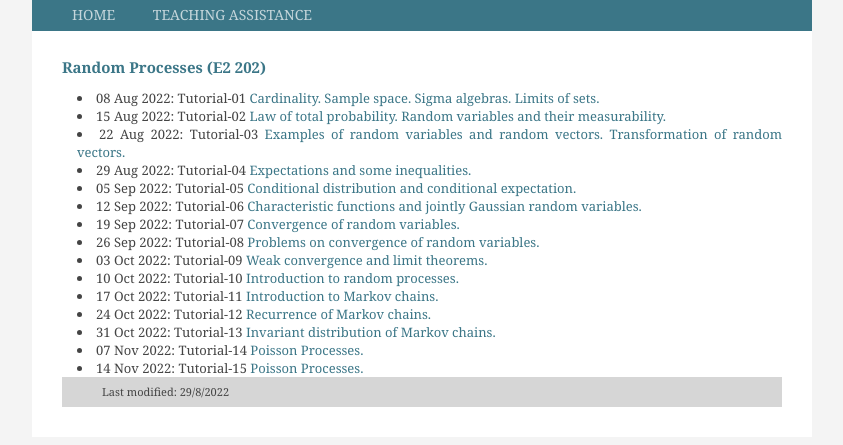
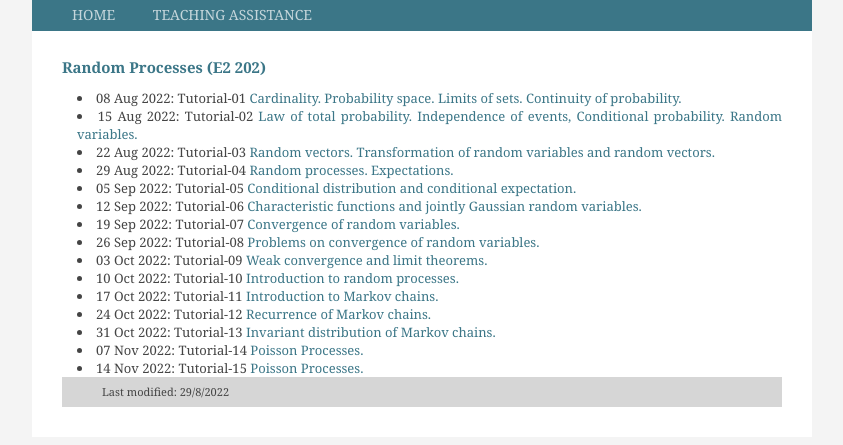
Before and after one commit to avik-kar/avik-kar.github.io, a plain HTML site: page ta/index.html in a window 1280 px wide. Shown: the part 109-554 px from the top of the page, without its empty margins (218-1061 px from the left). Drawn offline with Linux system fonts and the light colour scheme.

Commit message:
Update index.html

```diff
--- a/ta/index.html
+++ b/ta/index.html
@@ -17,10 +17,10 @@
   <div id="main">
     <h2><a href ="https://ece.iisc.ac.in/~parimal/2022/random/">Random Processes </a> (E2 202)</h2>
 <div id="text">
-    <li>08 Aug 2022: Tutorial-01 <a href=".\tutorials_rp\tutorial_01.pdf"> Cardinality. Sample space. Sigma algebras. Limits of sets. </a></li>
-	<li>15 Aug 2022: Tutorial-02 <a href=".\tutorials_rp\tutorial_02.pdf"> Law of total probability. Random variables and their measurability. </a></li>
-	<li>22 Aug 2022: Tutorial-03 <a href=".\tutorials_rp\tutorial_03.pdf"> Examples of random variables and random vectors. Transformation of random vectors. </a></li>
-	<li>29 Aug 2022: Tutorial-04 <a href=".\tutorials_rp\tutorial_04.pdf"> Expectations and some inequalities. </a></li>
+    <li>08 Aug 2022: Tutorial-01 <a href=".\tutorials_rp\tutorial_01.pdf"> Cardinality. Probability space. Limits of sets. Continuity of probability. </a></li>
+	<li>15 Aug 2022: Tutorial-02 <a href=".\tutorials_rp\tutorial_02.pdf"> Law of total probability. Independence of events, Conditional probability. Random variables. </a></li>
+	<li>22 Aug 2022: Tutorial-03 <a href=".\tutorials_rp\tutorial_03.pdf"> Random vectors. Transformation of random variables and random vectors. </a></li>
+	<li>29 Aug 2022: Tutorial-04 <a href=".\tutorials_rp\tutorial_04.pdf"> Random processes. Expectations. </a></li>
 	<li>05 Sep 2022: Tutorial-05 <a href=".\tutorials_rp\tutorial_05.pdf"> Conditional distribution and conditional expectation. </a></li>
 	<li>12 Sep 2022: Tutorial-06 <a href=".\tutorials_rp\tutorial_06.pdf"> Characteristic functions and jointly Gaussian random variables. </a></li>
 	<li>19 Sep 2022: Tutorial-07 <a href=".\tutorials_rp\tutorial_07.pdf"> Convergence of random variables. </a></li>
```
